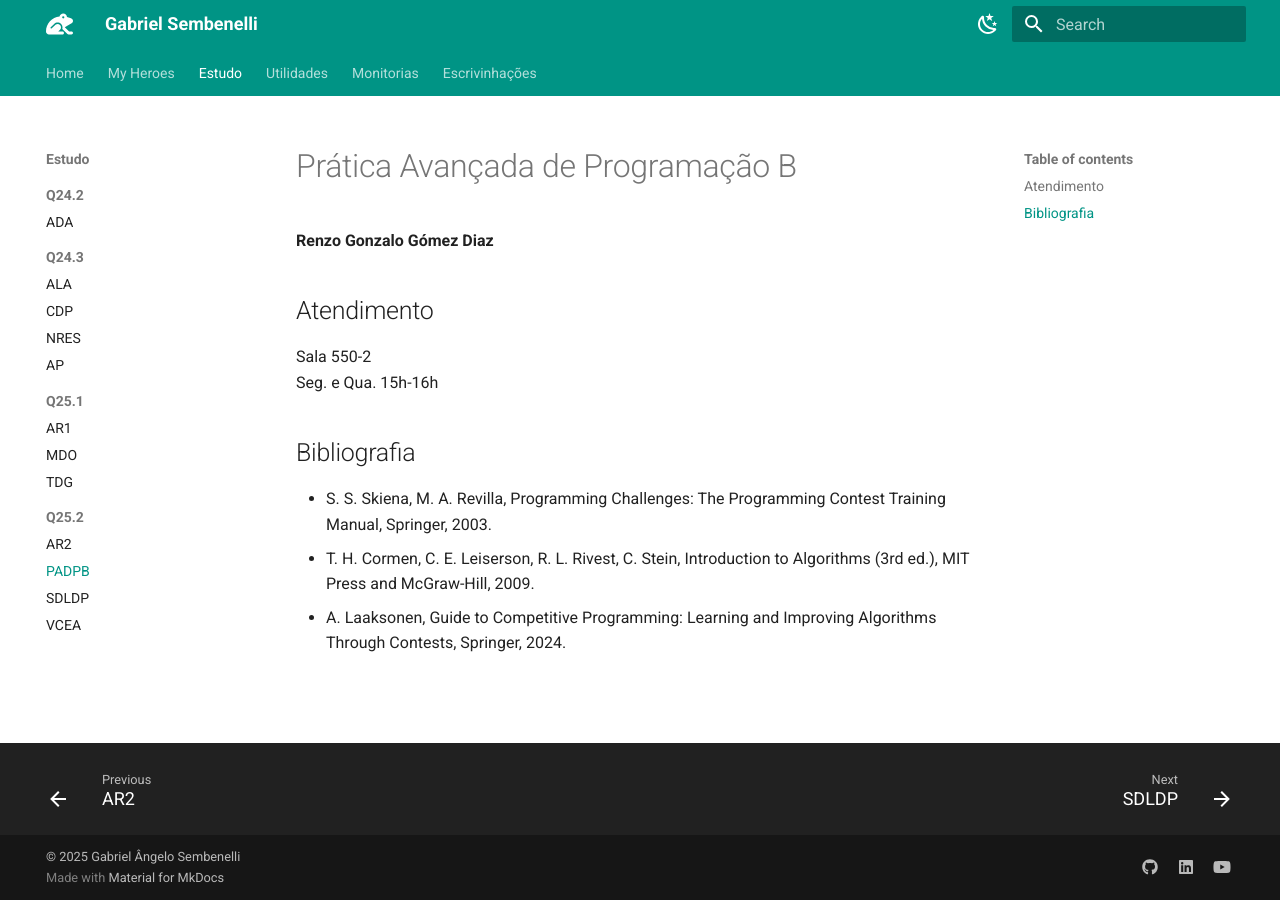
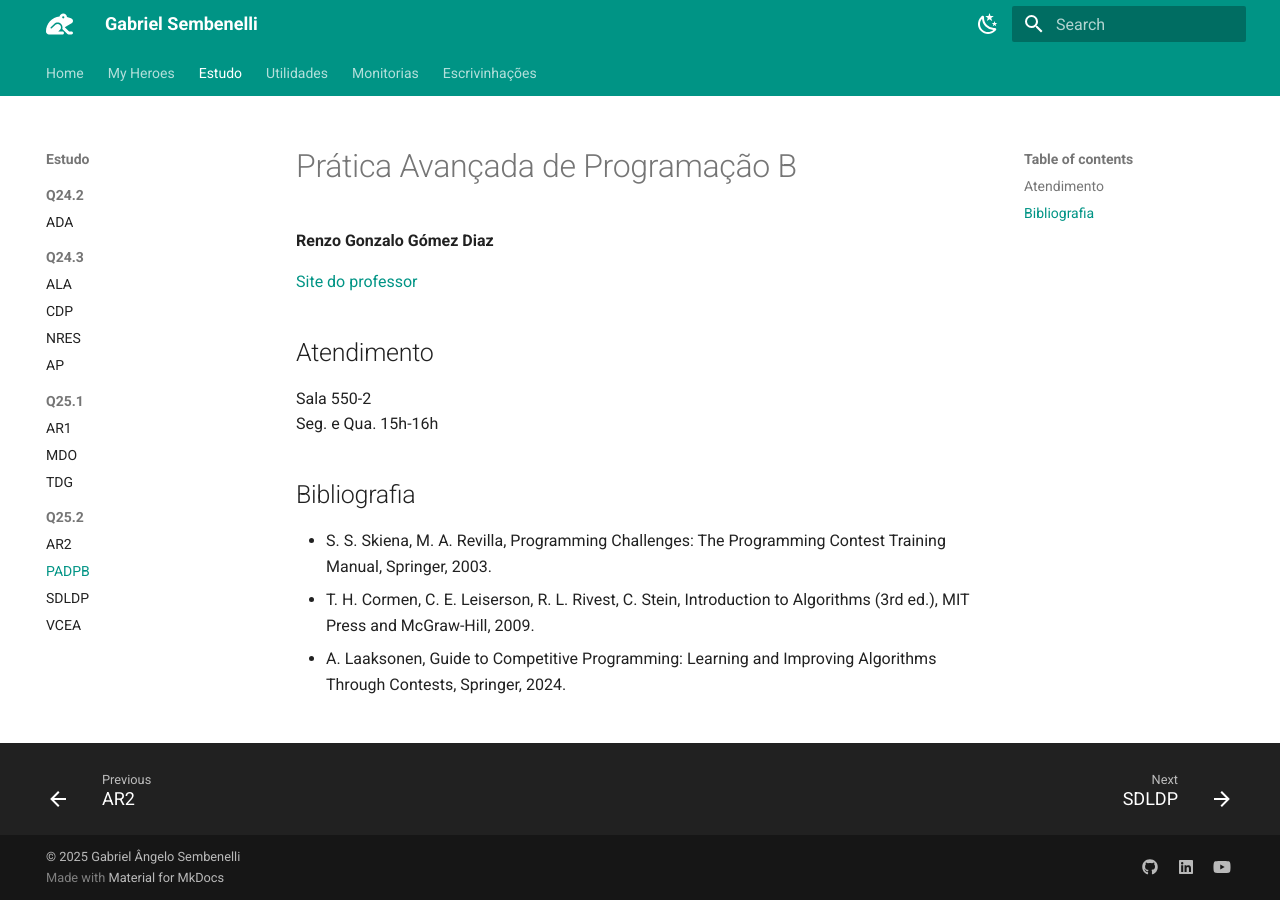
Before and after one commit to Gabriel-Sembenelli/website, an MkDocs documentation site: the page built from docs/Quads/Q25.2/PADPB.md, in a window 1280 px wide. Built offline with MkDocs 1.6.1 and Material for MkDocs 9.7.7, drawn with Linux system fonts in a browser that asks for light colours.

Commit message:
att padpb website link

```diff
--- a/docs/Quads/Q25.2/PADPB.md
+++ b/docs/Quads/Q25.2/PADPB.md
@@ -1,6 +1,8 @@
 # Prática Avançada de Programação B
 
 **Renzo Gonzalo Gómez Diaz**
+
+[Site do professor](https://sites.google.com/view/renzo-gomez/teaching/papb-2025-2)
 
 ## Atendimento
 
```
